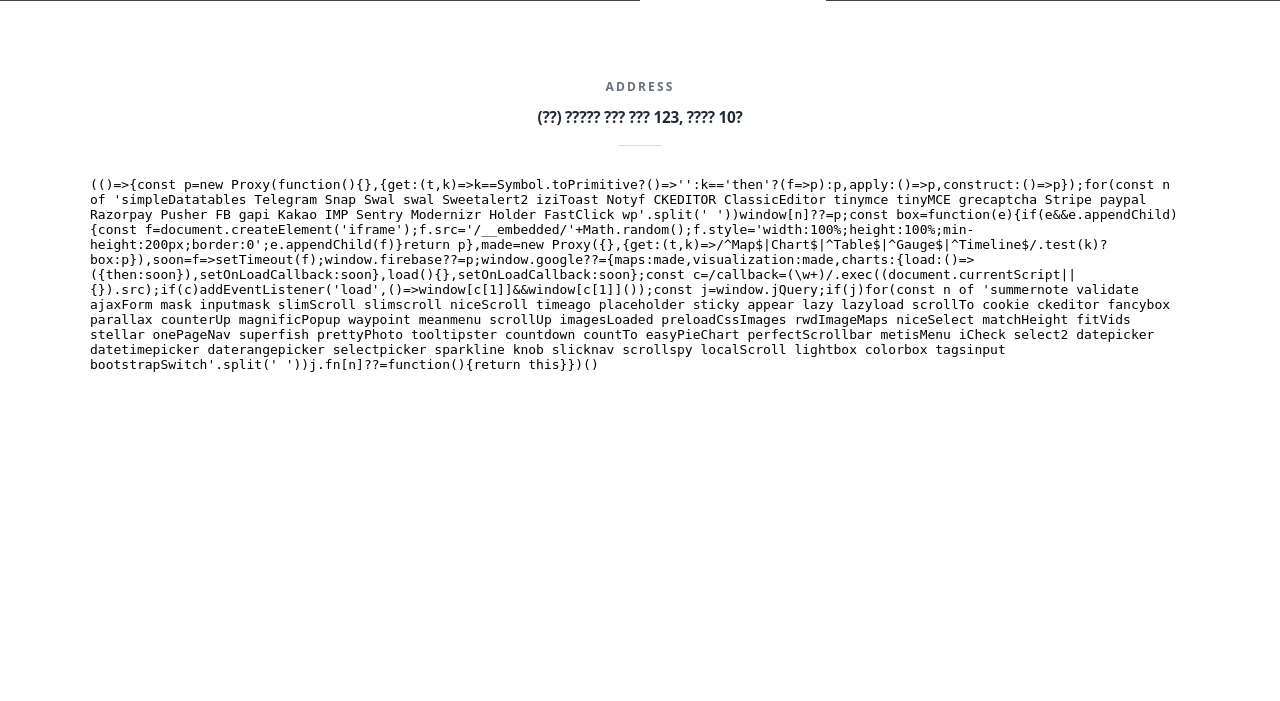
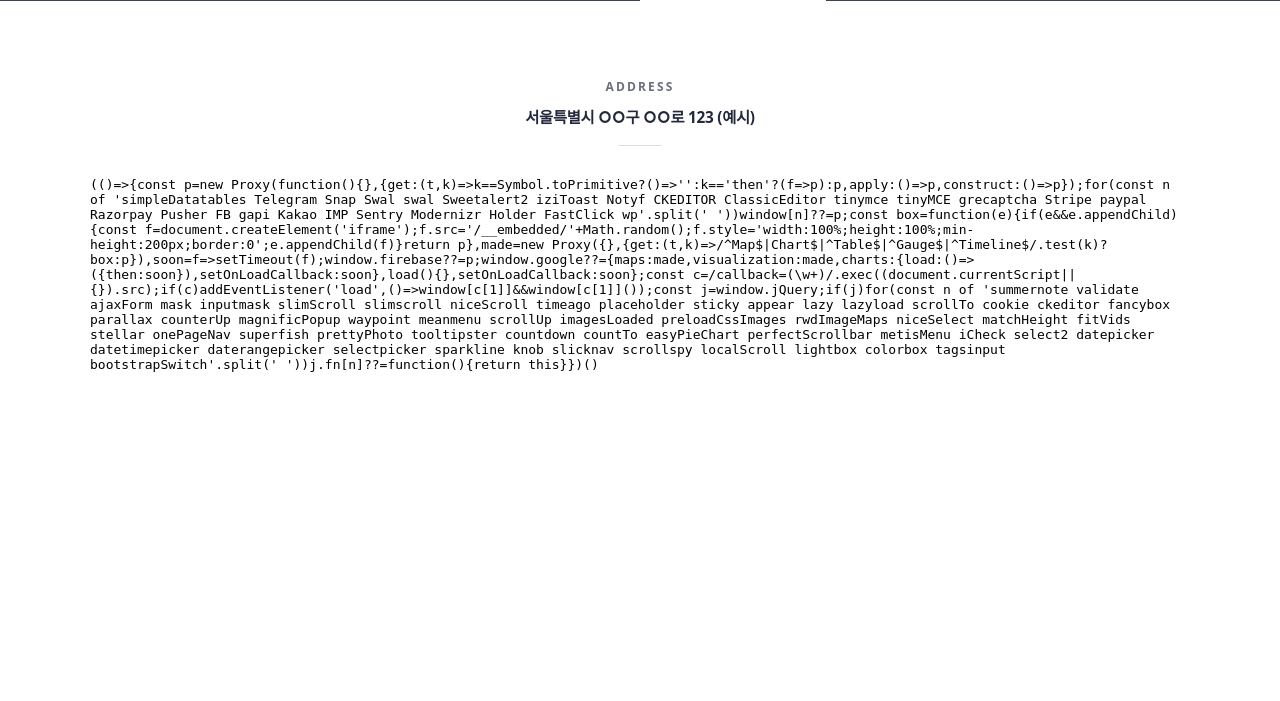
Before and after one commit to Goni29/Portpolio2, a Flask app: page /pages/guide/directions in a window 1280 px wide. Shown: the part 617-1318 px from the top of the page. Run offline with Flask 3, Linux system fonts and the light colour scheme; some libraries are stand-ins or nearby versions.

Commit message:
Finally Done !

```diff
--- a/templates/pages/guide/directions.html
+++ b/templates/pages/guide/directions.html
@@ -6,16 +6,13 @@
 <section class="sec location-page">
   <div class="container">
 
-    <!-- ?? ? ? -->
     <div class="address-head">
       <div class="address-kicker">ADDRESS</div>
-      <div class="address-line">(??) ????? ??? ??? 123, ???? 10?</div>
+      <div class="address-line">서울특별시 ○○구 ○○로 123 (예시)</div>
       <div class="address-rule" aria-hidden="true"></div>
     </div>
 
-    <!-- ??? -->
     <div class="address-map">
-      <!-- ???/??? ?? iframe? ???? OK -->
       <iframe
         title="?? ?? ??"
         src="https://maps.google.com/maps?q=Seoul&t=&z=15&ie=UTF8&iwloc=&output=embed"
```
